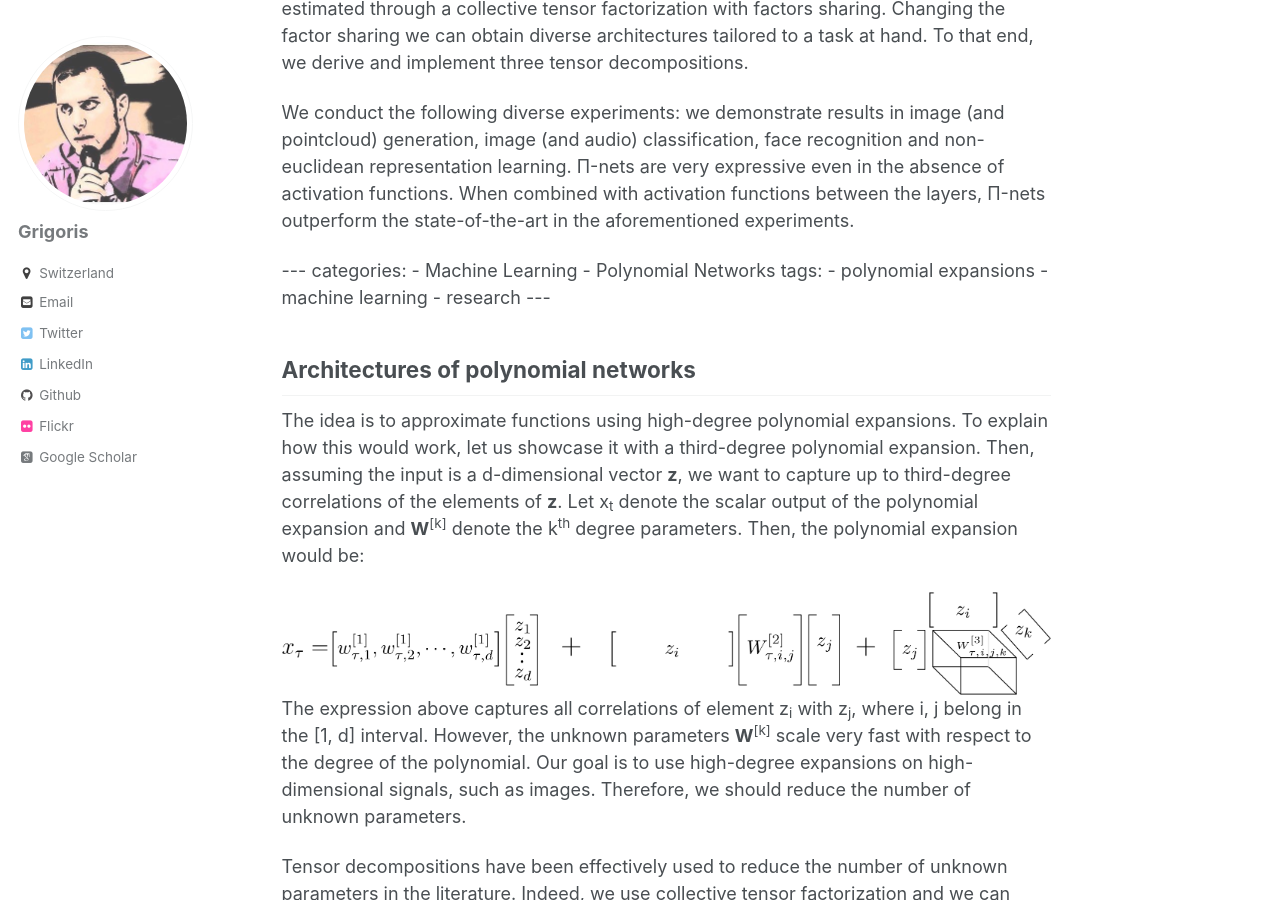
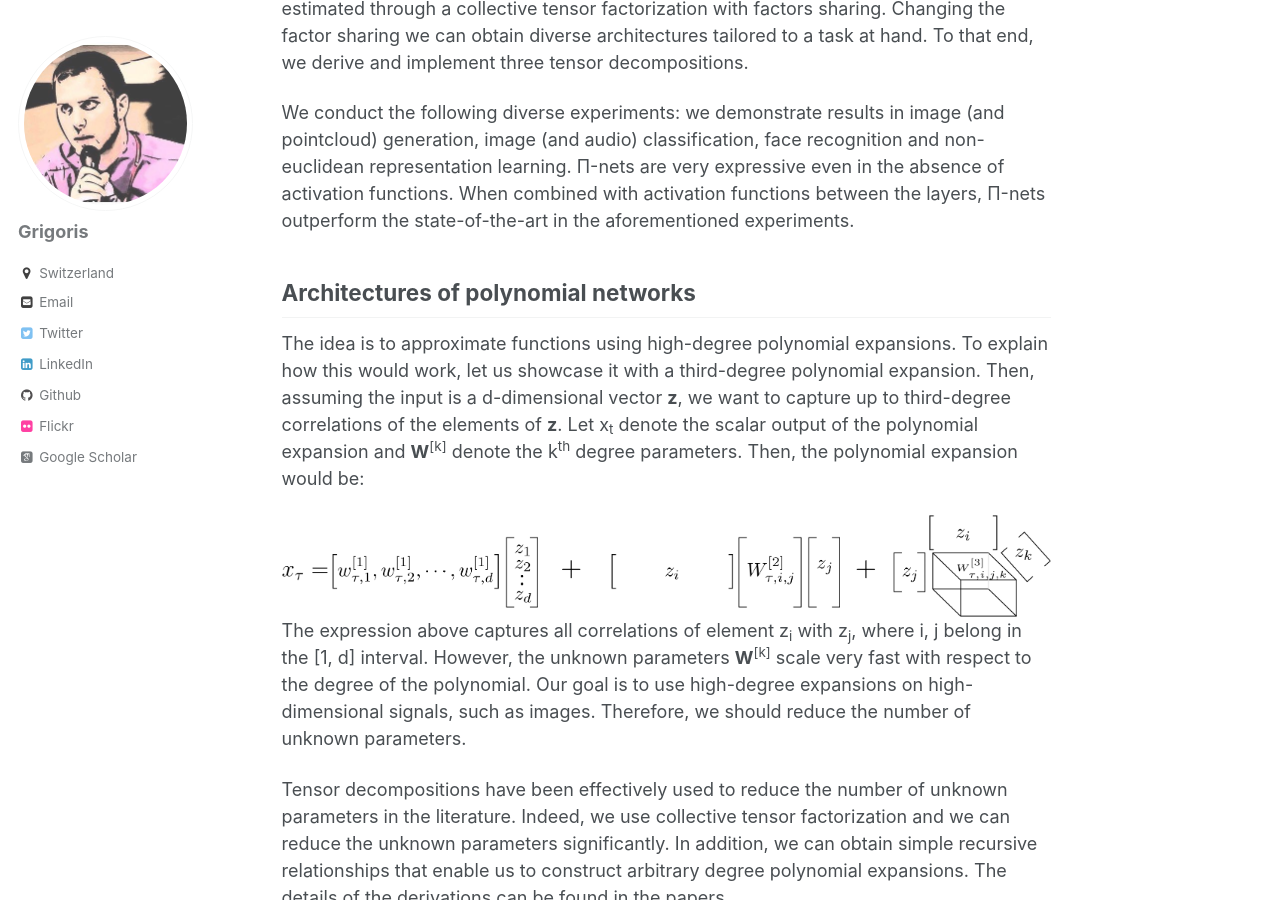
Before and after one commit to grigorisg9gr/grigorisg9gr.github.io, a Jekyll site: the page built from _posts/2021-04-17-polynomial-nets.html, in a window 1280 px wide and 900 px high, scrolled down 669 px. Built offline with Jekyll 4.4.1, drawn with Linux system fonts in a browser that asks for light colours; some web fonts are replaced; some of the changed text lies outside the part shown.

Commit message:
Minor fix for the tags in the polynomial blogpost.

```diff
--- a/_posts/2021-04-17-polynomial-nets.html
+++ b/_posts/2021-04-17-polynomial-nets.html
@@ -44,15 +55,7 @@
 <div class="columns is-centered has-text-centered">
 <div class="column is-two-thirds">
 </section>
----
-categories:
-  - Machine Learning
-  - Polynomial Networks
-tags:
-  - polynomial expansions
-  - machine learning
-  - research
----
+
 
 <!-- Images. -->
 <div class="columns is-centered">
```
Also changed, not shown: other parts of _posts/2021-04-17-polynomial-nets.html (+11 -0 lines).
